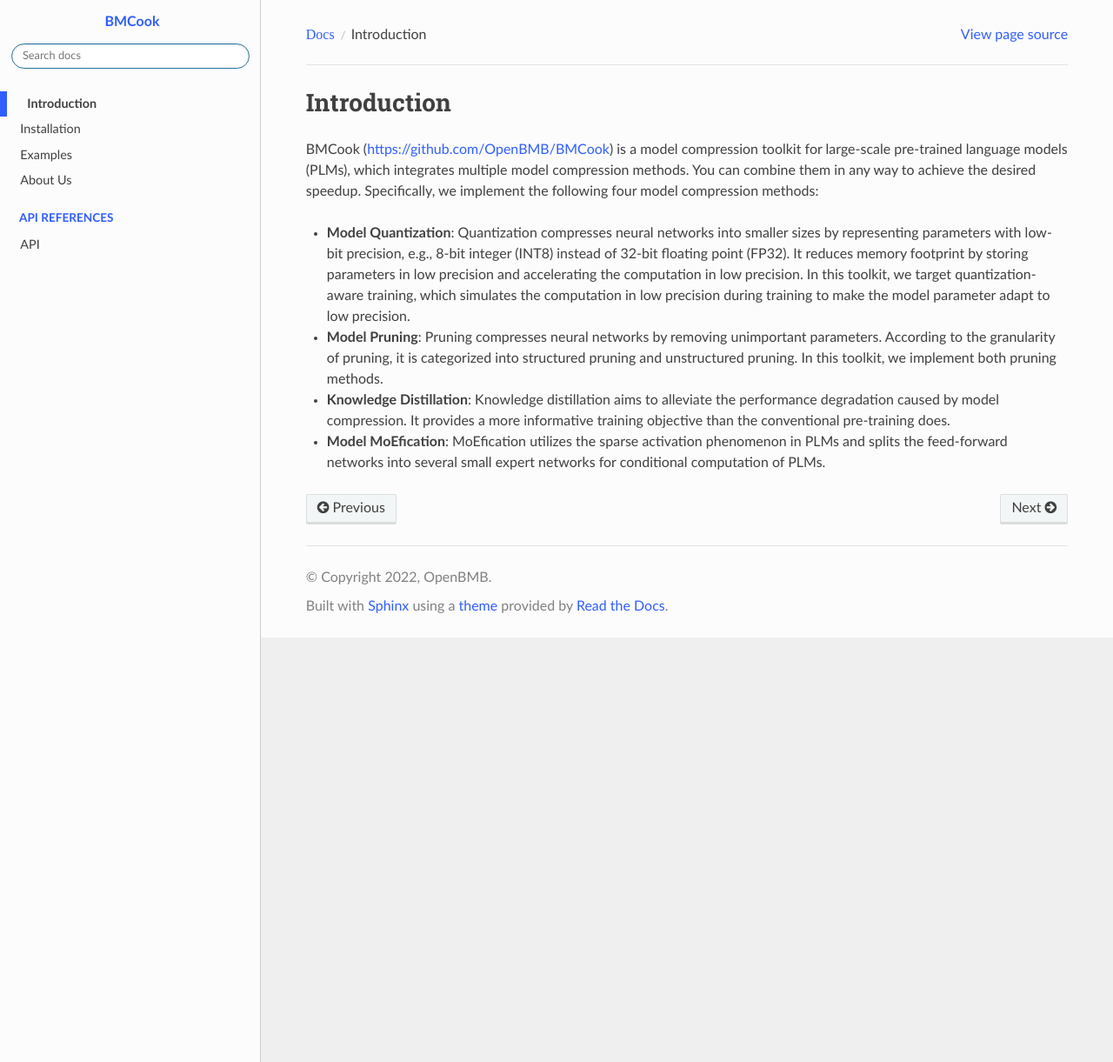
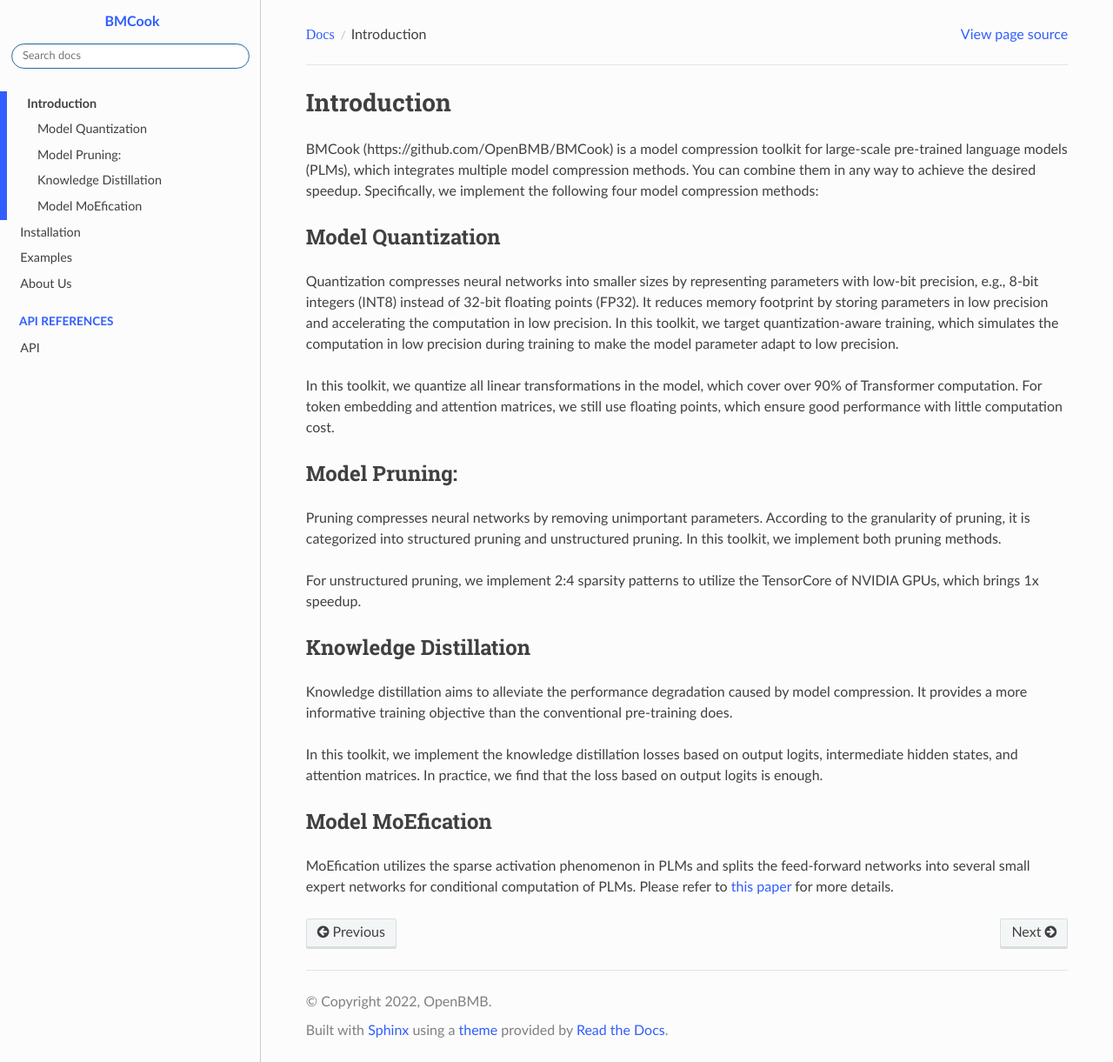
Before and after one commit to OpenBMB/BMCook, a Sphinx documentation site: the page built from docs/source/introduction.md, in a window 1280 px wide and 1221 px high. Shown: the whole window at 87% size. Built offline with Sphinx 7.4.7 and the Read the Docs theme 2.0.0, drawn with Linux system fonts in a browser that asks for light colours.

Commit message:
update docs

```diff
--- a/docs/source/index.rst
+++ b/docs/source/index.rst
@@ -16,7 +16,7 @@
 .. toctree::
    :maxdepth: 2
 
-   introduction
+   introduction.md
    installation.md
    examples
    about.md
--- /dev/null
+++ b/docs/source/introduction.md
@@ -0,0 +1,25 @@
+# Introduction
+
+BMCook (https://github.com/OpenBMB/BMCook) is a model compression toolkit for large-scale pre-trained language models (PLMs), which integrates multiple model compression methods. You can combine them in any way to achieve the desired speedup. Specifically, we implement the following four model compression methods:
+
+## Model Quantization
+
+Quantization compresses neural networks into smaller sizes by representing parameters with low-bit precision, e.g., 8-bit integers (INT8) instead of 32-bit floating points (FP32). It reduces memory footprint by storing parameters in low precision and accelerating the computation in low precision. In this toolkit, we target quantization-aware training, which simulates the computation in low precision during training to make the model parameter adapt to low precision.
+
+In this toolkit, we quantize all linear transformations in the model, which cover over 90% of Transformer computation. For token embedding and attention matrices, we still use floating points, which ensure good performance with little computation cost.
+
+## Model Pruning:
+
+Pruning compresses neural networks by removing unimportant parameters. According to the granularity of pruning, it is categorized into structured pruning and unstructured pruning. In this toolkit, we implement both pruning methods.
+
+For unstructured pruning, we implement 2:4 sparsity patterns to utilize the TensorCore of NVIDIA GPUs, which brings 1x speedup.
+
+## Knowledge Distillation
+
+Knowledge distillation aims to alleviate the performance degradation caused by model compression. It provides a more informative training objective than the conventional pre-training does.
+
+In this toolkit, we implement the knowledge distillation losses based on output logits, intermediate hidden states, and attention matrices. In practice, we find that the loss based on output logits is enough.
+
+## Model MoEfication
+
+MoEfication utilizes the sparse activation phenomenon in PLMs and splits the feed-forward networks into several small expert networks for conditional computation of PLMs. Please refer to [this paper](https://arxiv.org/abs/2110.01786) for more details.
--- a/docs/source/introduction.rst
+++ /dev/null
@@ -1,12 +0,0 @@
-Introduction
-=====
-
-BMCook (https://github.com/OpenBMB/BMCook) is a model compression toolkit for large-scale pre-trained language models (PLMs), which integrates multiple model compression methods. You can combine them in any way to achieve the desired speedup. Specifically, we implement the following four model compression methods:
-
-* **Model Quantization**: Quantization compresses neural networks into smaller sizes by representing parameters with low-bit precision, e.g., 8-bit integer (INT8) instead of 32-bit floating point (FP32). It reduces memory footprint by storing parameters in low precision and accelerating the computation in low precision. In this toolkit, we target quantization-aware training, which simulates the computation in low precision during training to make the model parameter adapt to low precision.
-
-* **Model Pruning**: Pruning compresses neural networks by removing unimportant parameters. According to the granularity of pruning, it is categorized into structured pruning and unstructured pruning. In this toolkit, we implement both pruning methods.
-
-* **Knowledge Distillation**: Knowledge distillation aims to alleviate the performance degradation caused by model compression. It provides a more informative training objective than the conventional pre-training does.
-
-* **Model MoEfication**: MoEfication utilizes the sparse activation phenomenon in PLMs and splits the feed-forward networks into several small expert networks for conditional computation of PLMs.
```
